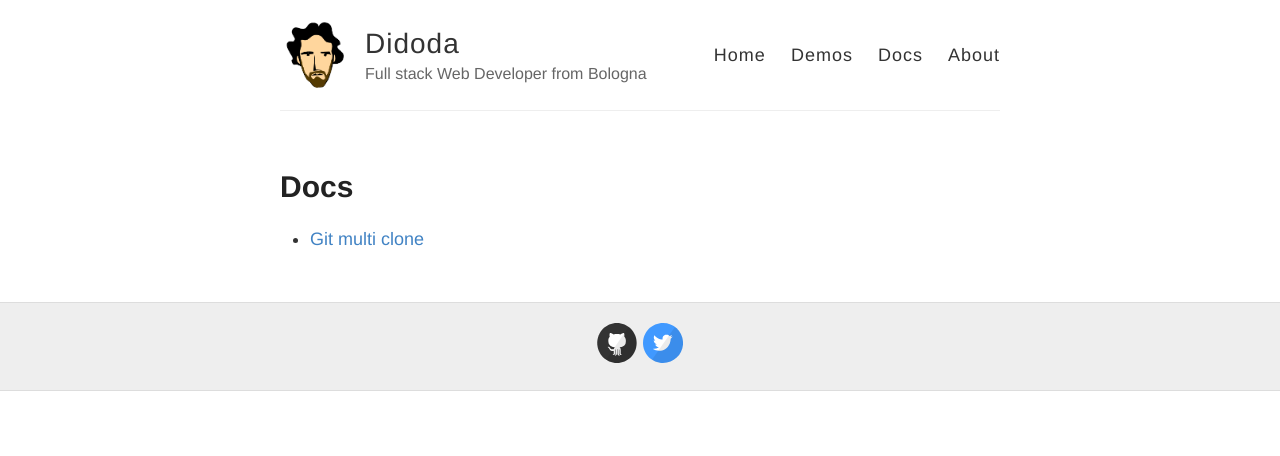
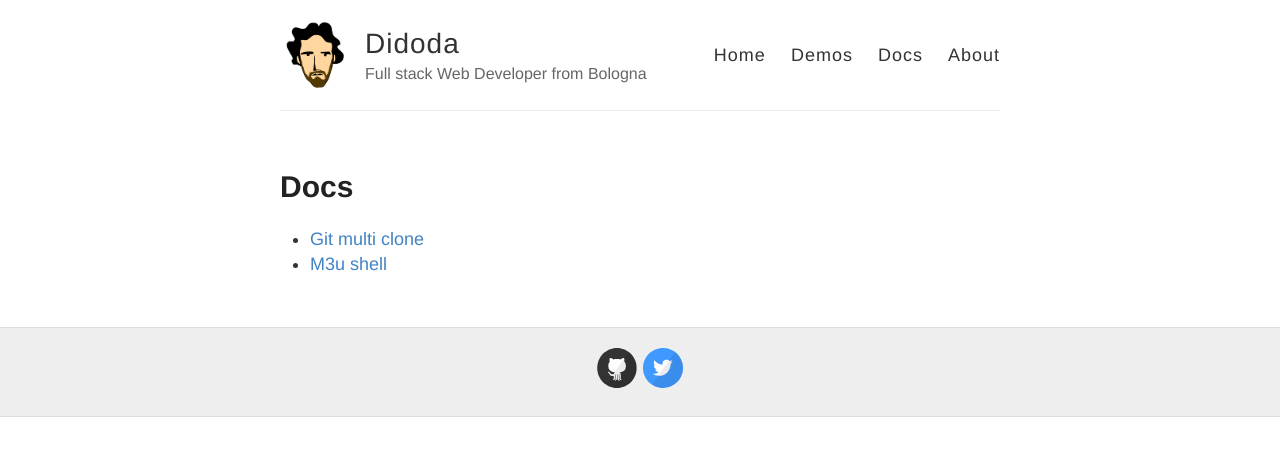
Before and after one commit to didoda/didoda.github.io, a Jekyll site: the page built from docs.md, in a window 1280 px wide. Shown: the top 456 px of the page. Built offline with Jekyll 4.4.1, drawn with Linux system fonts in a browser that asks for light colours.

Commit message:
feat: add m3u shell

```diff
--- a/docs.md
+++ b/docs.md
@@ -5,3 +5,4 @@ permalink: /docs/
 ---
 
  - [Git multi clone](https://didoda.github.io/git-multi-clone/)
+ - [M3u shell](https://didoda.github.io/m3u-shell/)
```
